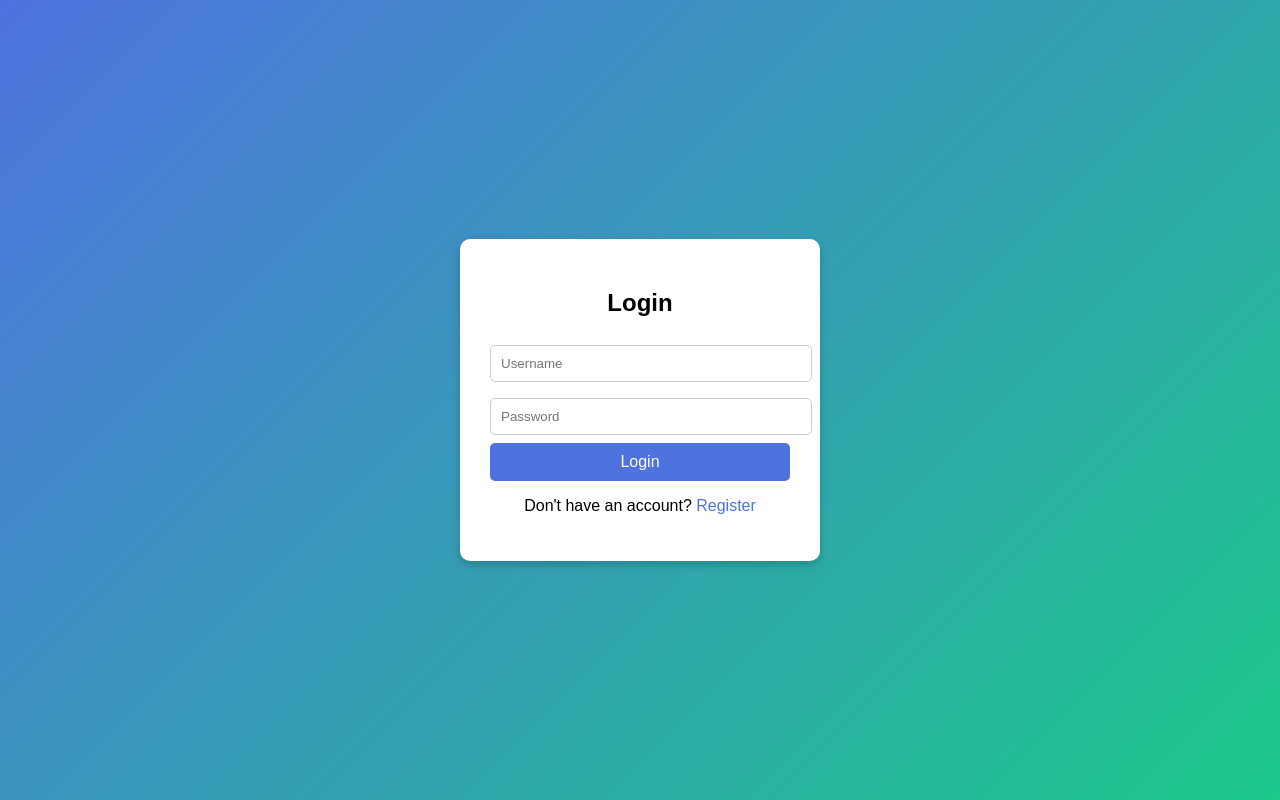
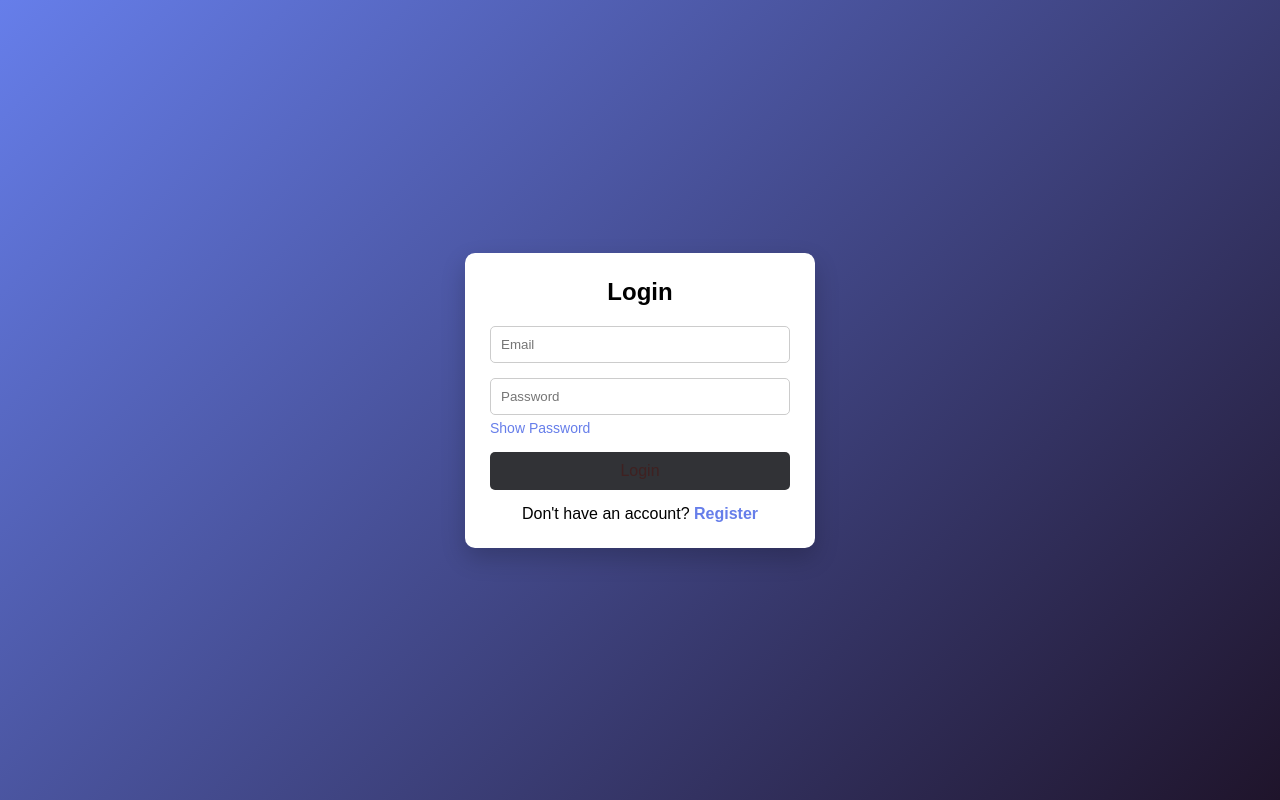
Before and after one commit to 239x1a05g0/chatapp1, a plain HTML site: page login.html in a window 1280 px wide. Drawn offline with Linux system fonts and the light colour scheme.

Commit message:
Add files via upload

```diff
--- a/login.html
+++ b/login.html
@@ -2,26 +2,31 @@
 <html lang="en">
 <head>
 <meta charset="UTF-8">
-    <title>Login Page</title>
 <meta name="viewport" content="width=device-width, initial-scale=1.0">
+<title>Login & Register Form</title>
 
 <style>
+    * {
+        margin: 0;
+        padding: 0;
+        box-sizing: border-box;
+        font-family: Arial, sans-serif;
+    }
+
     body {
-            font-family: Arial, sans-serif;
-            background: linear-gradient(135deg, #4e73df, #1cc88a);
+        height: 100vh;
         display: flex;
         justify-content: center;
         align-items: center;
-            height: 100vh;
-            margin: 0;
+        background: linear-gradient(135deg, #667eea, #1f142b);
     }
 
-        .login-container {
-            background: white;
-            padding: 30px;
+    .container {
+        width: 350px;
+        background: #fff;
+        padding: 25px;
         border-radius: 10px;
-            box-shadow: 0 4px 10px rgba(0, 0, 0, 0.2);
-            width: 300px;
+        box-shadow: 0 10px 25px rgba(0,0,0,0.2);
     }
 
     h2 {
@@ -29,59 +34,135 @@
         margin-bottom: 20px;
     }
 
-        input[type="text"],
-        input[type="password"] {
+    .input-group {
+        margin-bottom: 15px;
+    }
+
+    .input-group input {
         width: 100%;
         padding: 10px;
-            margin: 8px 0;
+        border: 1px solid #ccc;
         border-radius: 5px;
-            border: 1px solid #ccc;
     }
 
-        button {
+    .btn {
         width: 100%;
         padding: 10px;
-            background: #4e73df;
-            color: white;
         border: none;
         border-radius: 5px;
+        background: #313236;
+        color: #3f2121;
         cursor: pointer;
         font-size: 16px;
     }
 
-        button:hover {
-            background: #2e59d9;
+    .btn:hover {
+        background: #101222;
     }
 
-        .register-link {
+    .toggle-text {
         text-align: center;
         margin-top: 15px;
     }
 
-        .register-link a {
-            text-decoration: none;
-            color: #4e73df;
+    .toggle-text span {
+        color: #667eea;
+        cursor: pointer;
+        font-weight: bold;
     }
 
-        .register-link a:hover {
-            text-decoration: underline;
+    .hidden {
+        display: none;
+    }
+
+    .show-password {
+        font-size: 14px;
+        cursor: pointer;
+        margin-top: 5px;
+        display: inline-block;
+        color: #667eea;
     }
 </style>
 </head>
+
 <body>
 
-<div class="login-container">
+<div class="container">
+
+    <div id="loginForm">
         <h2>Login</h2>
-    <form action="#" method="post">
-        <input type="text" name="username" placeholder="Username" required>
-        <input type="password" name="password" placeholder="Password" required>
-        <button type="submit">Login</button>
-    </form>
 
-    <div class="register-link">
-        <p>Don't have an account? <a href="#">Register</a></p>
+        <div class="input-group">
+            <input type="email" placeholder="Email" required>
+        </div>
+
+        <div class="input-group">
+            <input type="password" id="loginPassword" placeholder="Password" required>
+            <span class="show-password" onclick="togglePassword('loginPassword')">Show Password</span>
+        </div>
+
+        <button class="btn">Login</button>
+
+        <div class="toggle-text">
+            Don't have an account?
+            <span onclick="toggleForms()">Register</span>
         </div>
     </div>
 
+    <!-- Register Form -->
+    <div id="registerForm" class="hidden">
+        <h2>Register</h2>
+
+        <div class="input-group">
+            <input type="text" placeholder="Full Name" required>
+        </div>
+
+        <div class="input-group">
+            <input type="email" placeholder="Email" required>
+        </div>
+
+        <div class="input-group">
+            <input type="password" id="registerPassword" placeholder="Password" required>
+            <span class="show-password" onclick="togglePassword('registerPassword')">Show Password</span>
+        </div>
+
+        <div class="input-group">
+            <input type="password" id="confirmPassword" placeholder="Confirm Password" required>
+            <span class="show-password" onclick="togglePassword('confirmPassword')">Show Password</span>
+        </div>
+
+        <button class="btn" onclick="validateRegister()">Register</button>
+
+        <div class="toggle-text">
+            Already have an account?
+            <span onclick="toggleForms()">Login</span>
+        </div>
+    </div>
+
+</div>
+
+<script>
+function toggleForms() {
+    document.getElementById("loginForm").classList.toggle("hidden");
+    document.getElementById("registerForm").classList.toggle("hidden");
+}
+
+function togglePassword(id) {
+    let input = document.getElementById(id);
+    input.type = input.type === "password" ? "text" : "password";
+}
+
+function validateRegister() {
+    let password = document.getElementById("registerPassword").value;
+    let confirmPassword = document.getElementById("confirmPassword").value;
+
+    if (password !== confirmPassword) {
+        alert("Passwords do not match!");
+    } else {
+        alert("Registration Successful!");
+    }
+}
+</script>
+
 </body>
 </html>
```
Lines whose indentation alone changed are shown as unchanged.
